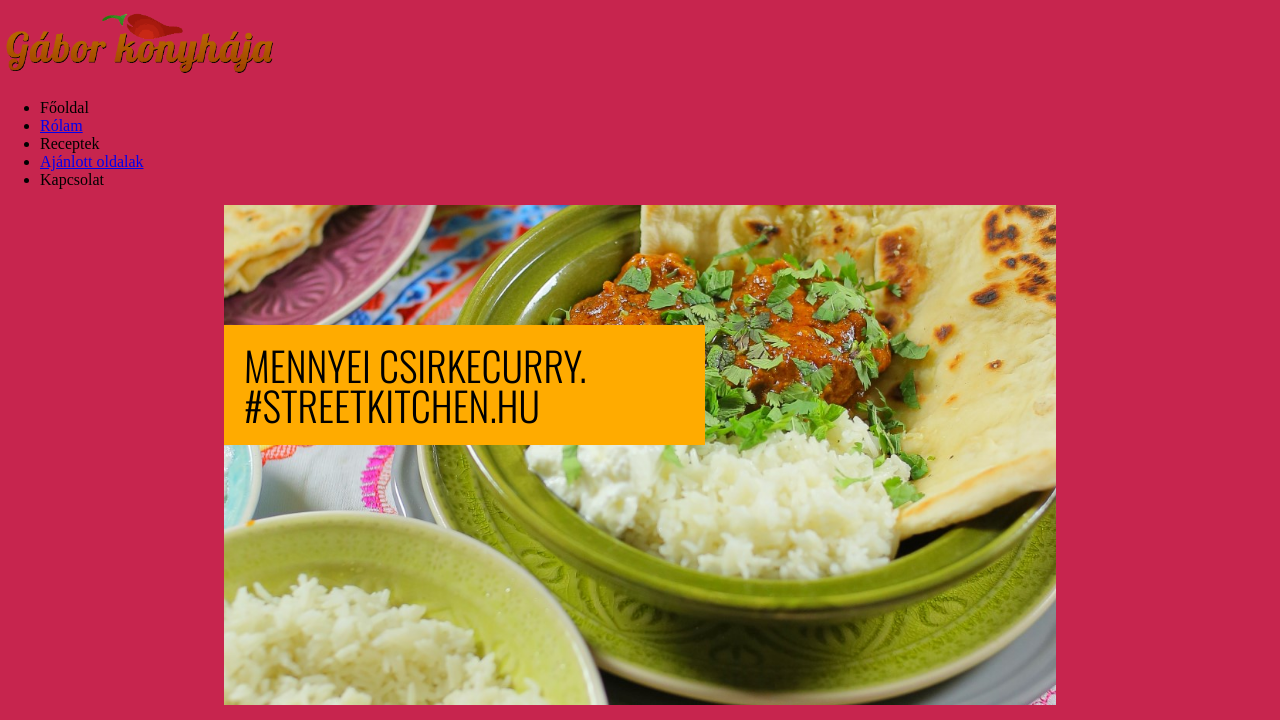
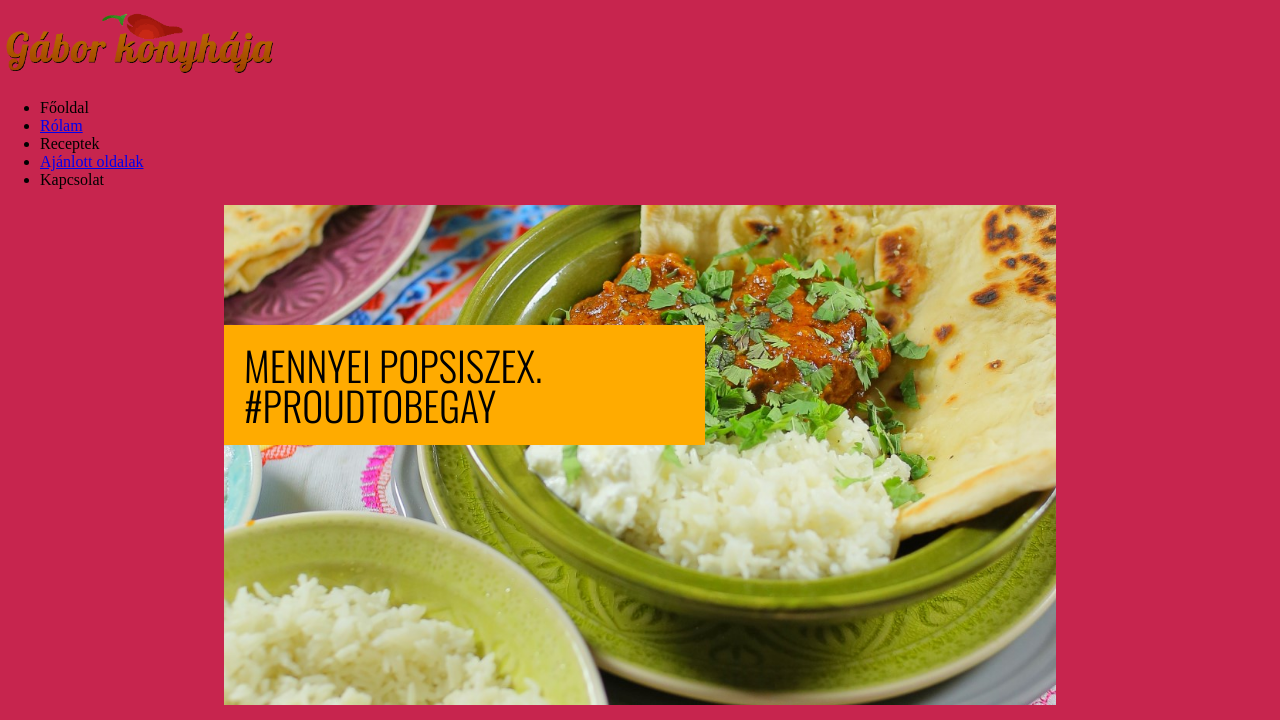
Before and after one commit to gvrasko/mizoweb, a plain HTML site: page konyha/index.html in a window 1280 px wide. Shown: the top 720 px of the page. Drawn offline with nearby package versions, Linux system fonts and the light colour scheme.

Commit message:
Update index.html

```diff
--- a/konyha/index.html
+++ b/konyha/index.html
@@ -24,7 +24,7 @@
 <div class="content-box">
 
     <div class="content-header">
-        <h1>Mennyei csirkecurry. #streetkitchen.hu</h1>
+        <h1>Mennyei popsiszex. #proudtobegay</h1>
     </div>
     <div class="content-body-header">
         <p>A csirke curryt itthon általában úgy készítik, hogy bolti curryport összekeverik
```
